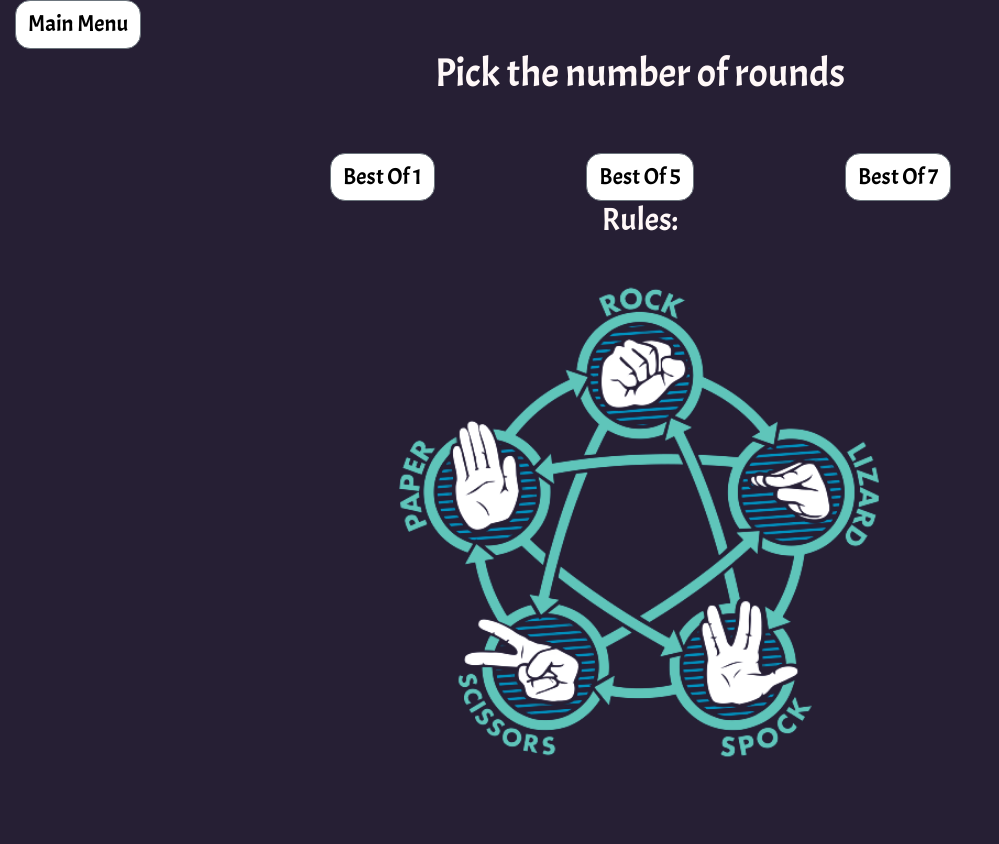
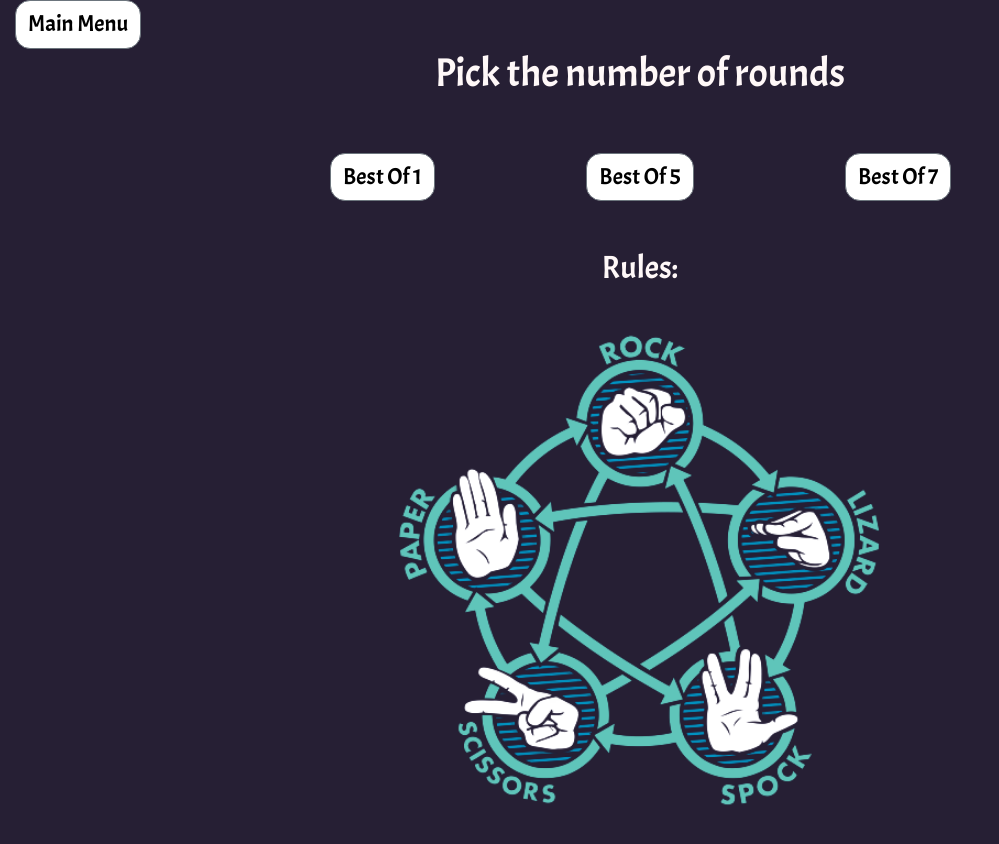
Before and after one commit to TrevorW98/ClassRPSLS, an Angular app in the folder classrpsls/: page /rounds in a window 1280 px wide. Shown: the top 844 px of the page, without its empty margins (0-999 px from the left). Built offline with nearby package versions, Linux system fonts and the light colour scheme.

Commit message:
Fixed padding on rules

```diff
--- a/classrpsls/src/app/pages/round-page/round-page.component.html
+++ b/classrpsls/src/app/pages/round-page/round-page.component.html
@@ -21,8 +21,8 @@
         <div class="col">
             <button class="btn btn-secondary" (click)="setNumRounds(7)">Best Of 7</button>
         </div>
-        <div class="col-12">
-            <h2 class="text-center">Rules:</h2>
+        <div class="col-12 pt-5">
+            <h2 class="text-center ">Rules:</h2>
         </div>
         <div class="col-12 d-flex justify-content-center ">
 
```
